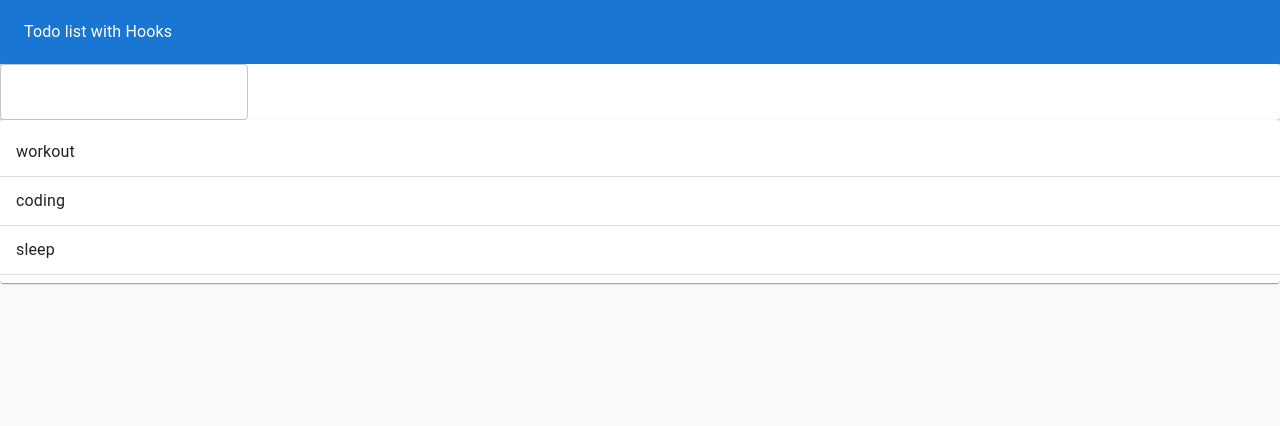
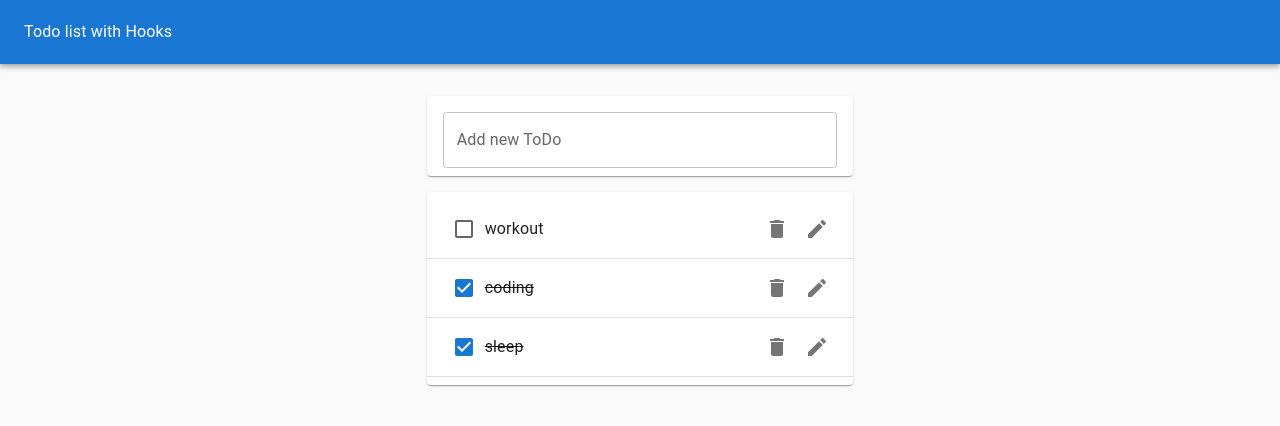
Before and after one commit to giangarof98/todohook, a React (Create React App) app: page / in a window 1280 px wide. Shown: the top 426 px of the page. Built offline with nearby package versions, Linux system fonts and the light colour scheme.

Commit message:
added icons and grid container

```diff
--- a/package.json
+++ b/package.json
@@ -5,6 +5,7 @@
   "dependencies": {
     "@emotion/react": "^11.8.2",
     "@emotion/styled": "^11.8.1",
+    "@mui/icons-material": "^5.5.1",
     "@mui/material": "^5.5.1",
     "@testing-library/jest-dom": "^5.16.2",
     "@testing-library/react": "^12.1.4",
--- /dev/null
+++ b/src/Todo.js
@@ -0,0 +1,30 @@
+import React from "react";
+import { ListItem,
+        ListItemText,
+        Checkbox,
+        IconButton,
+        ListItemSecondaryAction} from "@mui/material";
+import DeleteIcon from '@mui/icons-material/Delete';
+import EditIcon from '@mui/icons-material/Edit';
+
+function Todo({task, completed}){
+    return (
+        <ListItem>
+            <Checkbox tabIndex={-1} checked={completed}/>
+            <ListItemText
+                style={{textDecoration: completed ? 'line-through' : 'none'}}>
+                {task}
+            </ListItemText>
+            <ListItemSecondaryAction>
+                <IconButton aria-label="Delete">
+                    <DeleteIcon/>
+                </IconButton>
+                <IconButton aria-label="Edit">
+                    <EditIcon/>
+                </IconButton>
+            </ListItemSecondaryAction>
+        </ListItem>
+    )
+}
+
+export default Todo;
--- a/src/TodoApp.js
+++ b/src/TodoApp.js
@@ -30,8 +30,12 @@ function TodoApp() {
           <Typography color='inherit'>Todo list with Hooks</Typography>
         </Toolbar>
       </AppBar>
-      <TodoForm addTodo={addTodo}/>
-      <TodoList todos={todos}/>
+      <Grid container justifyContent='center' style={{marginTop:'1rem'}}>
+        <Grid item xs={11} md={8} lg={4}>
+          <TodoForm addTodo={addTodo}/>
+          <TodoList todos={todos}/>
+        </Grid>
+      </Grid>
     </Paper>
 
   );
--- a/src/TodoForm.js
+++ b/src/TodoForm.js
@@ -6,14 +6,19 @@ import inputState from "./hooks/inputState.js";
 function TodoForm({addTodo}){
     const [value, handleChange, reset] = inputState('')
     return (
-        <Paper>
+        <Paper style={{margin: '1rem 0', padding: '0 1rem'}}>
             <form
                 onSubmit={e => {
                     e.preventDefault();
                     addTodo(value);
                     reset();
                 }}>
-            <TextField value={value} onChange={handleChange}/>
+            <TextField
+                value={value}
+                onChange={handleChange}
+                margin='normal'
+                label='Add new ToDo'
+                fullWidth/>
             </form>
         </Paper>
     )
--- a/src/TodoList.js
+++ b/src/TodoList.js
@@ -2,8 +2,7 @@ import React from "react";
 import { Paper } from "@mui/material";
 import { Divider } from "@mui/material";
 import { List } from "@mui/material";
-import { ListItem } from "@mui/material";
-import { ListItemText } from "@mui/material";
+import Todo from "./Todo";
 
 function TodoList(props){
     return(
@@ -11,9 +10,10 @@ function TodoList(props){
             <List>
                 {props.todos.map(todo => (
                     <>
-                    <ListItem>
-                        <ListItemText>{todo.task}</ListItemText>
-                    </ListItem>
+                    <Todo
+                        task={todo.task}
+                        key={todo.id}
+                        completed={todo.completed}/>
                     <Divider />
                     </>
                 ))}
```
Also changed, not shown: 1 other file (tests, documents, lock files or other folders).
